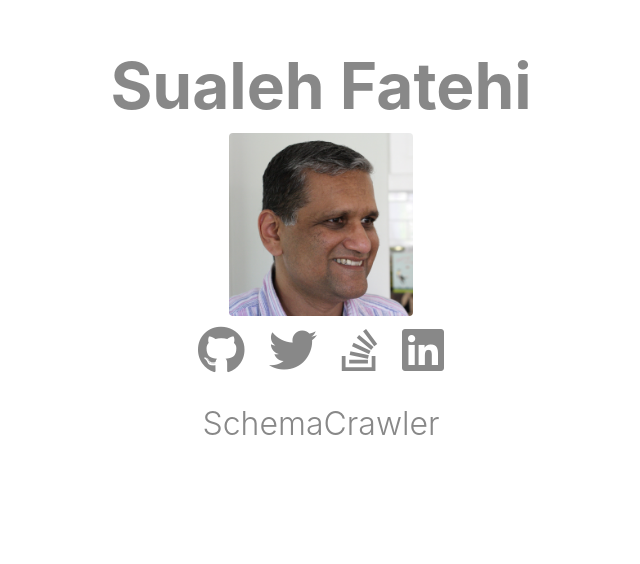
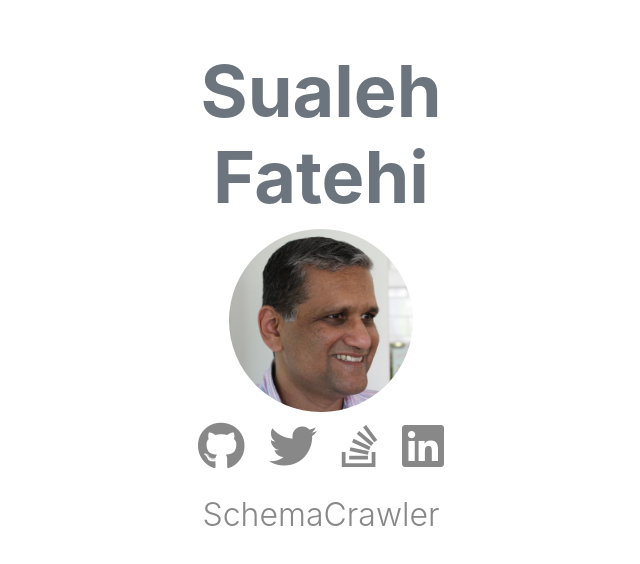
Before and after one commit to sualeh/sualeh.github.io, a plain HTML site: page index.html in a window 1280 px wide. Shown: the whole page, without its empty margins (319-959 px from the left). Drawn offline with nearby package versions, Linux system fonts and the light colour scheme.

Commit message:
More clean-up and simplification

```diff
--- a/index.html
+++ b/index.html
@@ -13,8 +13,6 @@
       crossorigin="anonymous">
 
     <link rel="stylesheet"
-      href="https://fonts.googleapis.com/css?family=PT+Serif">
-    <link rel="stylesheet"
       href="https://use.fontawesome.com/releases/v5.0.8/css/all.css">
 
     <link rel="stylesheet" href="./theme.css" >
@@ -25,15 +23,19 @@
     <div class="container-fluid">
 
       <header>
-        <div class="page-header text-center">
-          <h1 class="display-1 font-weight-bold">Sualeh Fatehi</h1>
+        <div class="row">
+					<div class="col-sm-4"></div>
+					<div class="col-sm-4">
+						<h1 class="display-3 font-weight-bold text-muted text-center">Sualeh Fatehi</h1>
+					</div>
+					<div class="col-sm-4"></div>
         </div>
       </header>
 
       <div class="row">
         <div class="col-sm-5"></div>
         <div class="col-sm-2">
-          <img src="./SF.jpg" alt="Sualeh Fatehi" class="img-fluid center-block rounded" />
+          <img src="./SF.jpg" alt="Sualeh Fatehi" class="img-fluid center-block rounded-circle" />
         </div>
         <div class="col-sm-5"></div>
       </div>
@@ -46,7 +48,7 @@
             <a target="_blank" href="https://stackoverflow.com/story/sualeh"><i class="fab fa-stack-overflow"></i></a>
             <a target="_blank" href="https://www.linkedin.com/in/sualeh"><i class="fab fa-linkedin"></i></a>
           </p>
-          <p class="text-line text-center">
+          <p class="display-4 paragraph-text text-center">
             <a target="_blank" href="https://www.SchemaCrawler.com">SchemaCrawler</a>
           </p>
         </div>
--- a/theme.css
+++ b/theme.css
@@ -1,33 +1,21 @@
 body {
-  background: #FFFFFF;
-  color: #000000;
 	margin-top: 3em !important;
 }
 
-.container {
-  font-family: 'PT Serif', serif;
-}
-
-.text-line {
-	font-size: 2rem;
-	font-weight: 300;
-}
-
-.display-1 {
-	font-size: 4rem;
+a {
   color: #888888;
 }
 
-.text-line a {
-  color: #888888;
+a:hover, a:focus {
+  text-decoration: none;
+	color: black;
 }
 
-.social-icons a {
-  color: #888888;
+.paragraph-text {
+	font-size: 2em;
 }
 
 .social-icons i {
 	padding: 10px;
 	font-size: 3em;
-	align: center;
 }
```
Also changed, not shown: 1 other file.
